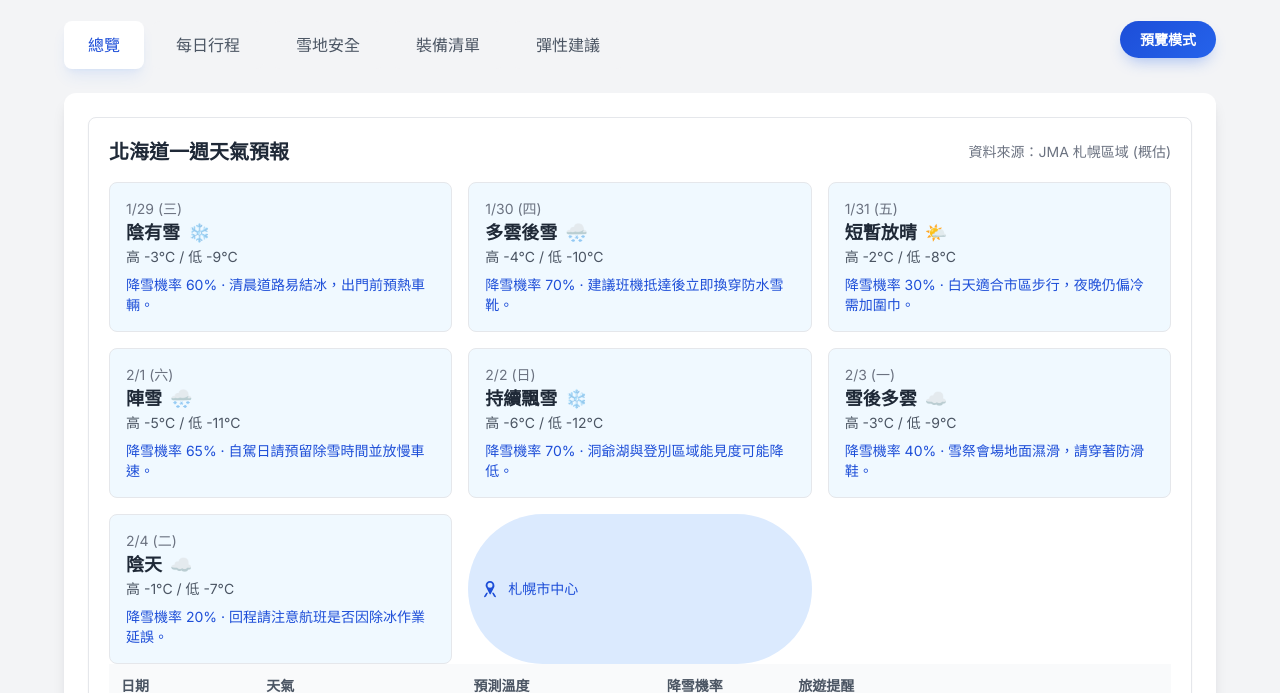
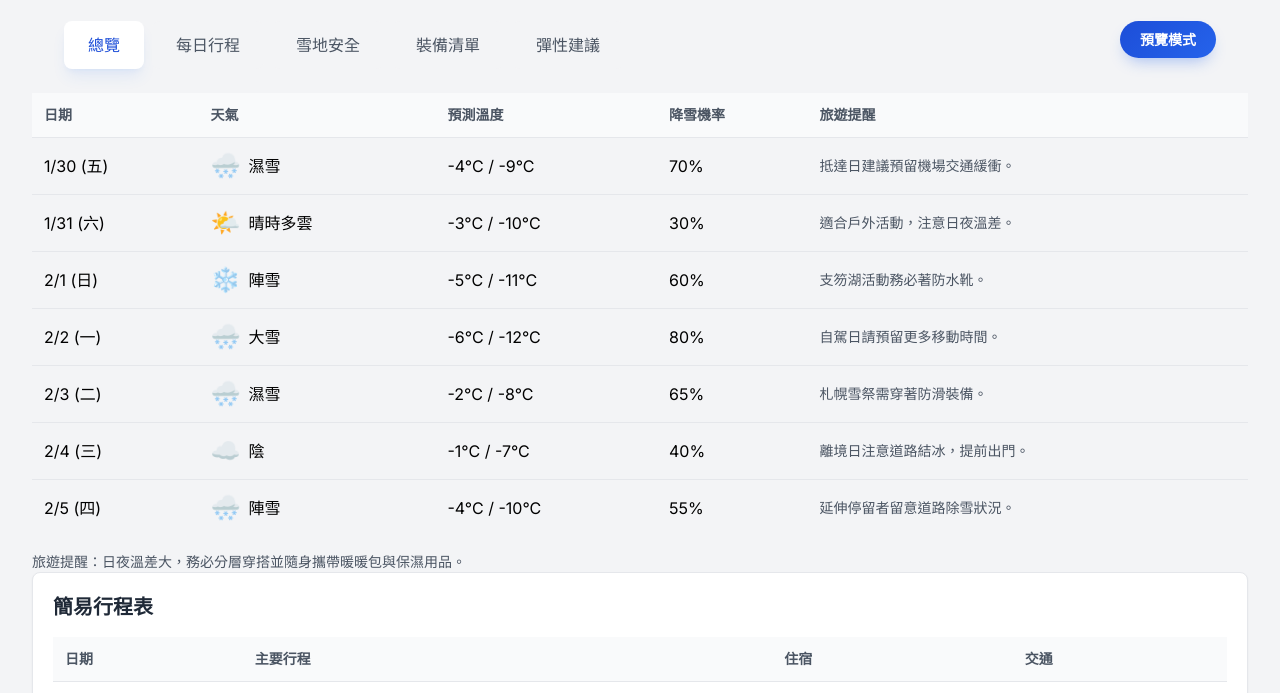
Before and after one commit to tys0001/okkaido-2026-trip-report, a plain HTML site: page index.html in a window 1280 px wide. Shown: the part 107-800 px from the top of the page. Drawn offline with nearby package versions, Linux system fonts and the light colour scheme.

Commit message:
Update index.html

```diff
--- a/index.html
+++ b/index.html
@@ -203,63 +203,7 @@
                 已啟用預覽模式：所有章節將一次顯示，方便列印或整體瀏覽。
             </div>
             <!-- 1. 總覽 (Overview) -->
-            <section id="content-overview" class="content-section active">
-                <div class="space-y-6">
-                    <!-- 北海道一週天氣 Card -->
-                    <div class="bg-white p-5 rounded-lg shadow-sm border">
-                        <div class="flex flex-col sm:flex-row sm:items-center sm:justify-between gap-2 mb-4">
-                            <h3 class="text-xl font-semibold text-gray-800">北海道一週天氣預報</h3>
-                            <span class="text-sm text-gray-500">資料來源：JMA 札幌區域 (概估)</span>
-                        </div>
-                        <div class="grid grid-cols-1 sm:grid-cols-2 lg:grid-cols-3 gap-4">
-                            <div class="border rounded-lg p-4 bg-sky-50">
-                                <p class="text-sm text-gray-500">1/29 (三)</p>
-                                <p class="text-lg font-semibold text-gray-800 flex items-center gap-2">陰有雪 <span>❄️</span></p>
-                                <p class="text-sm text-gray-600">高 -3°C / 低 -9°C</p>
-                                <p class="text-sm text-blue-700 mt-2">降雪機率 60% · 清晨道路易結冰，出門前預熱車輛。</p>
-                            </div>
-                            <div class="border rounded-lg p-4 bg-sky-50">
-                                <p class="text-sm text-gray-500">1/30 (四)</p>
-                                <p class="text-lg font-semibold text-gray-800 flex items-center gap-2">多雲後雪 <span>🌨️</span></p>
-                                <p class="text-sm text-gray-600">高 -4°C / 低 -10°C</p>
-                                <p class="text-sm text-blue-700 mt-2">降雪機率 70% · 建議班機抵達後立即換穿防水雪靴。</p>
-                            </div>
-                            <div class="border rounded-lg p-4 bg-sky-50">
-                                <p class="text-sm text-gray-500">1/31 (五)</p>
-                                <p class="text-lg font-semibold text-gray-800 flex items-center gap-2">短暫放晴 <span>🌤️</span></p>
-                                <p class="text-sm text-gray-600">高 -2°C / 低 -8°C</p>
-                                <p class="text-sm text-blue-700 mt-2">降雪機率 30% · 白天適合市區步行，夜晚仍偏冷需加圍巾。</p>
-                            </div>
-                            <div class="border rounded-lg p-4 bg-sky-50">
-                                <p class="text-sm text-gray-500">2/1 (六)</p>
-                                <p class="text-lg font-semibold text-gray-800 flex items-center gap-2">陣雪 <span>🌨️</span></p>
-                                <p class="text-sm text-gray-600">高 -5°C / 低 -11°C</p>
-                                <p class="text-sm text-blue-700 mt-2">降雪機率 65% · 自駕日請預留除雪時間並放慢車速。</p>
-                            </div>
-                            <div class="border rounded-lg p-4 bg-sky-50">
-                                <p class="text-sm text-gray-500">2/2 (日)</p>
-                                <p class="text-lg font-semibold text-gray-800 flex items-center gap-2">持續飄雪 <span>❄️</span></p>
-                                <p class="text-sm text-gray-600">高 -6°C / 低 -12°C</p>
-                                <p class="text-sm text-blue-700 mt-2">降雪機率 70% · 洞爺湖與登別區域能見度可能降低。</p>
-                            </div>
-                            <div class="border rounded-lg p-4 bg-sky-50">
-                                <p class="text-sm text-gray-500">2/3 (一)</p>
-                                <p class="text-lg font-semibold text-gray-800 flex items-center gap-2">雪後多雲 <span>☁️</span></p>
-                                <p class="text-sm text-gray-600">高 -3°C / 低 -9°C</p>
-                                <p class="text-sm text-blue-700 mt-2">降雪機率 40% · 雪祭會場地面濕滑，請穿著防滑鞋。</p>
-                            </div>
-                            <div class="border rounded-lg p-4 bg-sky-50">
-                                <p class="text-sm text-gray-500">2/4 (二)</p>
-                                <p class="text-lg font-semibold text-gray-800 flex items-center gap-2">陰天 <span>☁️</span></p>
-                                <p class="text-sm text-gray-600">高 -1°C / 低 -7°C</p>
-                                <p class="text-sm text-blue-700 mt-2">降雪機率 20% · 回程請注意航班是否因除冰作業延誤。</p>
-                            </div>
-                            <span class="inline-flex items-center gap-2 text-sm font-medium text-blue-700 bg-blue-100 px-3 py-1 rounded-full">
-                                <svg xmlns="http://www.w3.org/2000/svg" viewBox="0 0 24 24" fill="currentColor" class="w-5 h-5">
-                                    <path fill-rule="evenodd" d="M12 2.25a5.25 5.25 0 00-5.25 5.25c0 .76.173 1.48.48 2.12l.02.04 4.285 8.41a.75.75 0 001.33 0l4.285-8.41.02-.04A5.22 5.22 0 0017.25 7.5 5.25 5.25 0 0012 2.25zm0 8.25a3 3 0 110-6 3 3 0 010 6z" clip-rule="evenodd" />
-                                    <path d="M5.636 21.75a.75.75 0 01-.67-1.07L7.53 16.5h2.068l-2.193 4.23a.75.75 0 01-.67.42zm12.728 0a.75.75 0 00.67-1.07L16.47 16.5h-2.068l2.193 4.23a.75.75 0 00.67.42z" />
-                                </svg>
-                                札幌市中心
+
                             </span>
                         </div>
                         <div class="overflow-x-auto">
```
